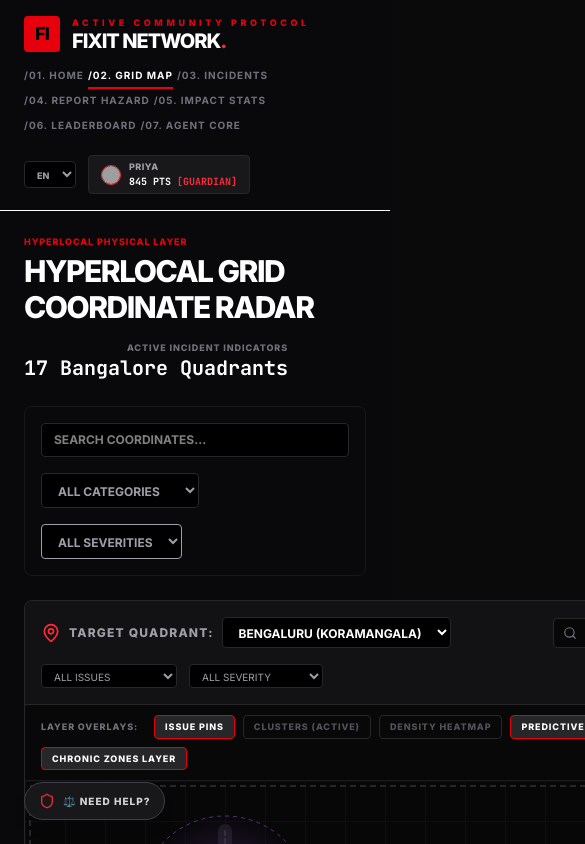
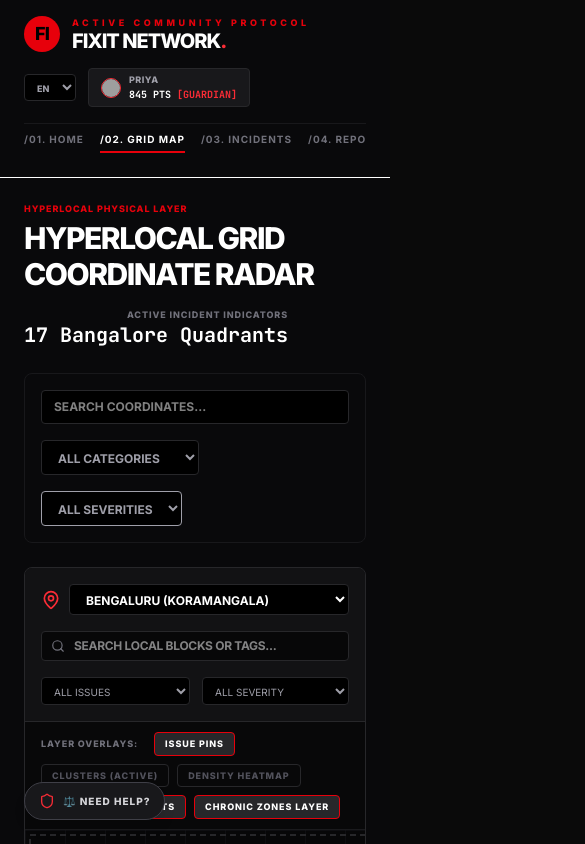
Before and after one commit to atul-10-01/fixIt, a React (Vite) app: page /map in a window 390 px wide. Shown: the top 844 px of the page, 585 px wide, since content can reach past the window. Built offline with nearby package versions, Linux system fonts and the light colour scheme; grey boxes are pictures that could not be loaded.

Commit message:
Enhanced responsiveness on mobile devices

```diff
--- a/src/components/MapCanvas.tsx
+++ b/src/components/MapCanvas.tsx
@@ -126,6 +126,26 @@ export const MapCanvas: React.FC<MapCanvasProps> = ({
     isDragging.current = false;
   };
 
+  const handleTouchStart = (e: React.TouchEvent) => {
+    if (isSelectingCoordinate || e.touches.length !== 1) return;
+    isDragging.current = true;
+    const touch = e.touches[0];
+    dragStart.current = { x: touch.clientX - pan.x, y: touch.clientY - pan.y };
+  };
+
+  const handleTouchMove = (e: React.TouchEvent) => {
+    if (!isDragging.current || isSelectingCoordinate || e.touches.length !== 1) return;
+    const touch = e.touches[0];
+    setPan({
+      x: touch.clientX - dragStart.current.x,
+      y: touch.clientY - dragStart.current.y
+    });
+  };
+
+  const handleTouchEnd = () => {
+    isDragging.current = false;
+  };
+
   const handleMapClick = (e: React.MouseEvent<SVGSVGElement>) => {
     if (!mapContainerRef.current) return;
 
@@ -227,9 +247,9 @@ export const MapCanvas: React.FC<MapCanvasProps> = ({
     <div className="flex flex-col h-full bg-[#0d0d0f] border border-zinc-800 rounded-lg overflow-hidden">
       {/* Top Map bar controllers */}
       <div className="flex flex-wrap items-center justify-between gap-4 p-4 bg-[#121214] border-b border-zinc-800">
-        <div className="flex items-center gap-2">
-          <MapPin className="text-red-500 w-5 h-5" />
-          <span className="text-xs font-black uppercase tracking-widest text-zinc-400">Target Quadrant:</span>
+        <div className="flex items-center gap-2 max-w-full flex-grow sm:flex-grow-0">
+          <MapPin className="text-red-500 w-5 h-5 shrink-0" />
+          <span className="hidden sm:inline text-xs font-black uppercase tracking-widest text-zinc-400">Target Quadrant:</span>
           <select
             value={selectedCity}
             onChange={(e) => {
@@ -237,21 +257,21 @@ export const MapCanvas: React.FC<MapCanvasProps> = ({
               handleResetPan();
             }}
             disabled={warRoomActive}
-            className="bg-black text-white text-xs font-bold uppercase border border-zinc-800 px-3 py-1.5 focus:outline-none focus:border-red-600 rounded cursor-pointer"
+            className="bg-black text-white text-xs font-bold uppercase border border-zinc-800 px-3 py-1.5 focus:outline-none focus:border-red-600 rounded cursor-pointer max-w-full flex-grow sm:flex-grow-0"
           >
             <option value="Bengaluru">Bengaluru (Koramangala)</option>
             <option value="Mumbai">Mumbai (Bandra West)</option>
             <option value="Delhi">Delhi (Saket)</option>
           </select>
           {warRoomActive && (
-            <span className="text-[10px] bg-red-600 text-white font-black px-2.5 py-1 uppercase tracking-wider rounded pulse-indicator-critical">
+            <span className="text-[10px] bg-red-600 text-white font-black px-2.5 py-1 uppercase tracking-wider rounded pulse-indicator-critical shrink-0">
               War Room Locked
             </span>
           )}
         </div>
 
         {/* Search */}
-        <div className="relative w-64">
+        <div className="relative w-full sm:w-64">
           <input
             type="text"
             placeholder="Search local blocks or tags..."
@@ -263,11 +283,11 @@ export const MapCanvas: React.FC<MapCanvasProps> = ({
         </div>
 
         {/* Filters */}
-        <div className="flex items-center gap-3">
+        <div className="flex items-center gap-3 w-full sm:w-auto justify-between sm:justify-start">
           <select
             value={filterCategory}
             onChange={(e) => setFilterCategory(e.target.value)}
-            className="bg-black text-zinc-400 text-[10px] uppercase border border-zinc-800 px-2 py-1 rounded focus:outline-none"
+            className="bg-black text-zinc-400 text-[10px] uppercase border border-zinc-800 px-2 py-1.5 rounded focus:outline-none flex-grow sm:flex-grow-0"
           >
             <option value="all">All Issues</option>
             <option value="pothole">Potholes</option>
@@ -282,7 +302,7 @@ export const MapCanvas: React.FC<MapCanvasProps> = ({
           <select
             value={filterSeverity}
             onChange={(e) => setFilterSeverity(e.target.value)}
-            className="bg-black text-zinc-400 text-[10px] uppercase border border-zinc-800 px-2 py-1 rounded focus:outline-none"
+            className="bg-black text-zinc-400 text-[10px] uppercase border border-zinc-800 px-2 py-1.5 rounded focus:outline-none flex-grow sm:flex-grow-0"
           >
             <option value="all">All Severity</option>
             <option value="low">Low Severity</option>
@@ -294,8 +314,8 @@ export const MapCanvas: React.FC<MapCanvasProps> = ({
       </div>
 
       {/* Layer selector floating badges */}
-      <div className="flex flex-wrap items-center gap-2 px-4 py-2.5 bg-black/40 border-b border-zinc-800/60 overflow-x-auto">
-        <span className="text-[9px] font-black text-zinc-500 uppercase tracking-widest mr-2">Layer Overlays:</span>
+      <div className="flex flex-wrap items-center gap-2 px-4 py-2.5 bg-black/40 border-b border-zinc-800/60 w-full">
+        <span className="text-[9px] font-black text-zinc-500 uppercase tracking-widest mr-2 shrink-0">Layer Overlays:</span>
         <button
           onClick={() => setShowPins(!showPins)}
           className={`text-[9px] font-black uppercase tracking-widest px-2.5 py-1 border transition-colors rounded ${showPins ? 'bg-zinc-800 border-red-600 text-white' : 'border-zinc-800 text-zinc-600 hover:text-white'}`}
@@ -335,6 +355,9 @@ export const MapCanvas: React.FC<MapCanvasProps> = ({
         onMouseMove={handleMouseMove}
         onMouseUp={handleMouseUp}
         onMouseLeave={handleMouseUp}
+        onTouchStart={handleTouchStart}
+        onTouchMove={handleTouchMove}
+        onTouchEnd={handleTouchEnd}
         className={`relative flex-grow h-[450px] select-none ${isSelectingCoordinate ? 'cursor-crosshair' : isDragging.current ? 'cursor-grabbing' : 'cursor-grab'} overflow-hidden bg-[#070708]`}
       >
         {isSelectingCoordinate && (
@@ -353,7 +376,7 @@ export const MapCanvas: React.FC<MapCanvasProps> = ({
             transformOrigin: 'top left',
             transition: isDragging.current ? 'none' : 'transform 0.15s ease-out'
           }}
-          className="w-full h-full min-w-[800px] min-h-[500px]"
+          className="absolute top-0 left-0 min-w-[800px] min-h-[500px]"
         >
           {/* Background grid mesh */}
           <defs>
--- a/src/components/features/HeaderNavbar.tsx
+++ b/src/components/features/HeaderNavbar.tsx
@@ -12,8 +12,8 @@ export function HeaderNavbar() {
   return (
     <>
       <header className="bg-zinc-950 border-b border-zinc-850 px-6 py-4 flex flex-wrap items-center justify-between gap-4 sticky top-0 z-30">
-        <Link to="/" className="flex items-center gap-3 cursor-pointer">
-          <div className="w-9 h-9 bg-red-600 flex items-center justify-center font-black text-black tracking-tighter text-lg rounded">
+        <Link to="/" className="flex items-center gap-3 cursor-pointer order-1 flex-shrink-0">
+          <div className="w-9 h-9 bg-red-600 flex items-center justify-center font-black text-black tracking-tighter text-lg rounded-full">
             FI
           </div>
           <div>
@@ -27,7 +27,7 @@ export function HeaderNavbar() {
         </Link>
 
         {/* Global Navigation links */}
-        <nav className="flex flex-wrap items-center gap-1 sm:gap-4 md:gap-6 text-[10px] font-bold uppercase tracking-widest text-zinc-500">
+        <nav className="flex items-center gap-4 md:gap-6 text-[10px] font-bold uppercase tracking-widest text-zinc-500 overflow-x-auto whitespace-nowrap no-scrollbar w-full md:w-auto py-2 md:py-0 border-t border-zinc-900 md:border-t-0 order-3 md:order-2">
           <NavLink
             to="/"
             className={({ isActive }) =>
@@ -87,7 +87,7 @@ export function HeaderNavbar() {
         </nav>
 
         {/* User badge points bar */}
-        <div className="flex items-center gap-3">
+        <div className="flex items-center gap-3 order-2 md:order-3 flex-shrink-0">
           <select
             value={i18n.language}
             onChange={(e) => {
--- a/src/index.css
+++ b/src/index.css
@@ -60,3 +60,14 @@ body {
   animation: pulse-custom 0.6s infinite;
   box-shadow: 0 0 0 0 rgba(239, 68, 68, 0.8);
 }
+
+/* Hide scrollbar for Chrome, Safari and Opera */
+.no-scrollbar::-webkit-scrollbar {
+  display: none;
+}
+
+/* Hide scrollbar for IE, Edge and Firefox */
+.no-scrollbar {
+  -ms-overflow-style: none;  /* IE and Edge */
+  scrollbar-width: none;  /* Firefox */
+}
```
Also changed, not shown: src/components/TweetPreviewModal.tsx (+19 -18 lines).
